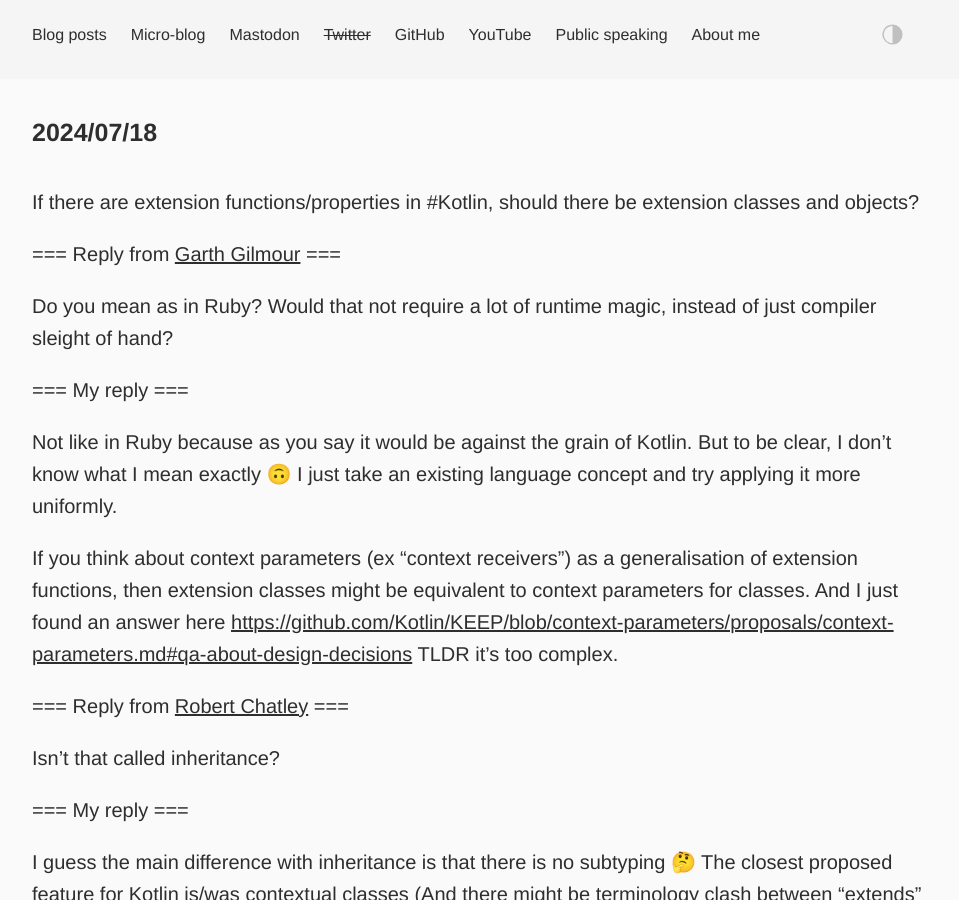
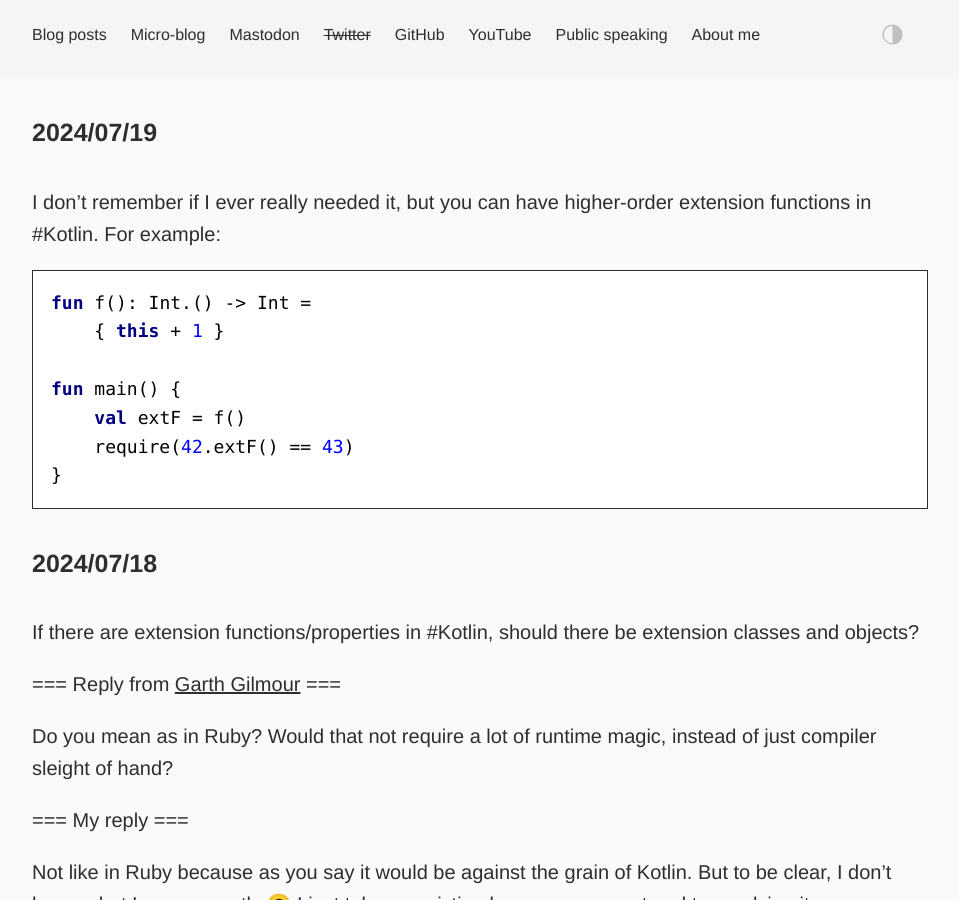
Before and after one commit to dkandalov/dkandalov.github.io, a Jekyll site: the page built from micro-blog.md, in a window 1280 px wide and 900 px high. Shown: the whole window, without its empty margins (160-1119 px from the left). Built offline with Jekyll 4.4.1, drawn with Linux system fonts in a browser that asks for light colours.

Commit message:
updated micro-blog

```diff
--- a/micro-blog.md
+++ b/micro-blog.md
@@ -2,6 +2,19 @@
 layout: post
 permalink: /micro-blog/
 ---
+
+#### 2024/07/19
+I don't remember if I ever really needed it, but you can have higher-order extension functions in #Kotlin. For example:
+
+<kotlin>
+fun f(): Int.() -> Int =
+    { this + 1 }
+
+fun main() {
+    val extF = f()
+    require(42.extF() == 43)
+}
+</kotlin>
 
 #### 2024/07/18
 If there are extension functions/properties in #Kotlin, should there be extension classes and objects?
```
